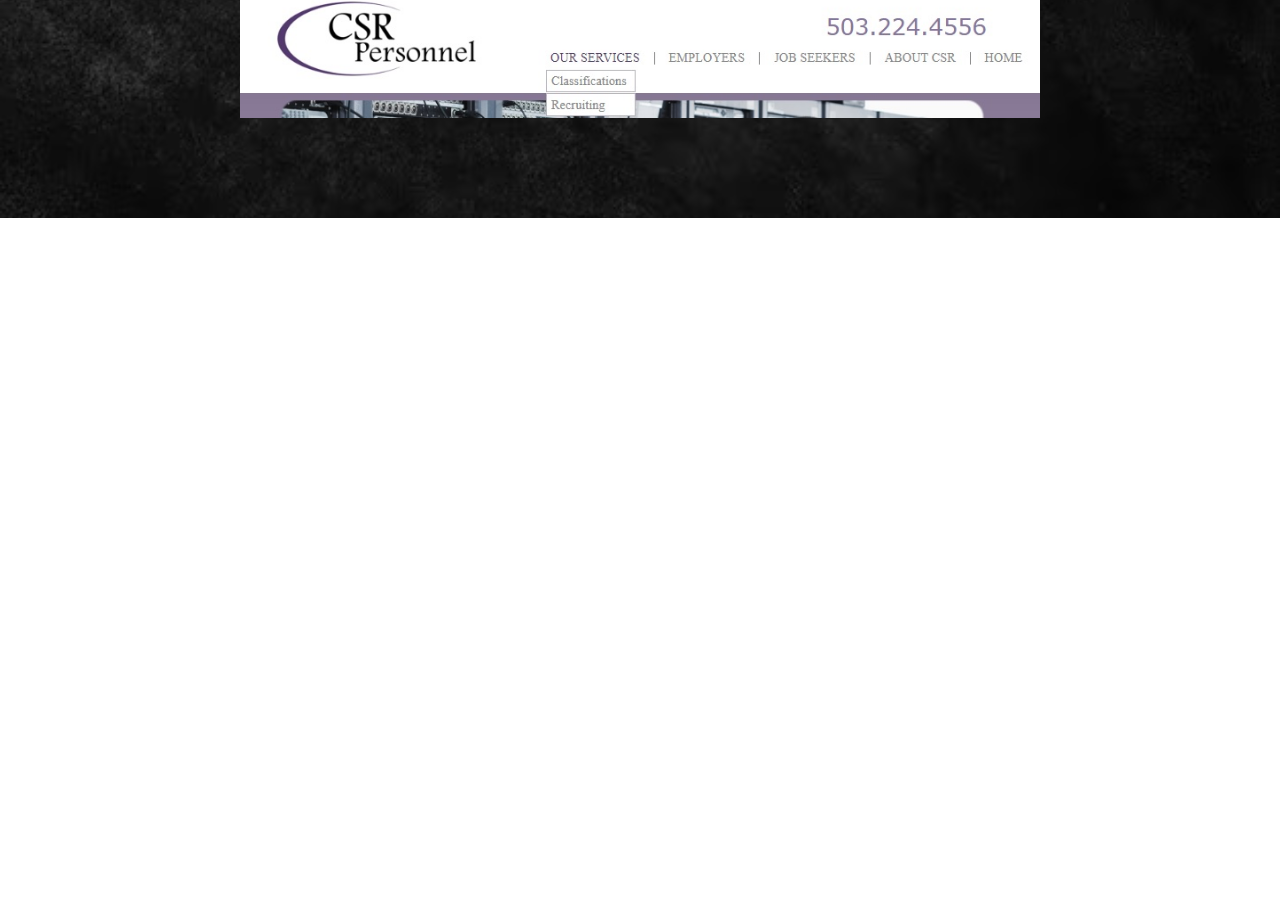
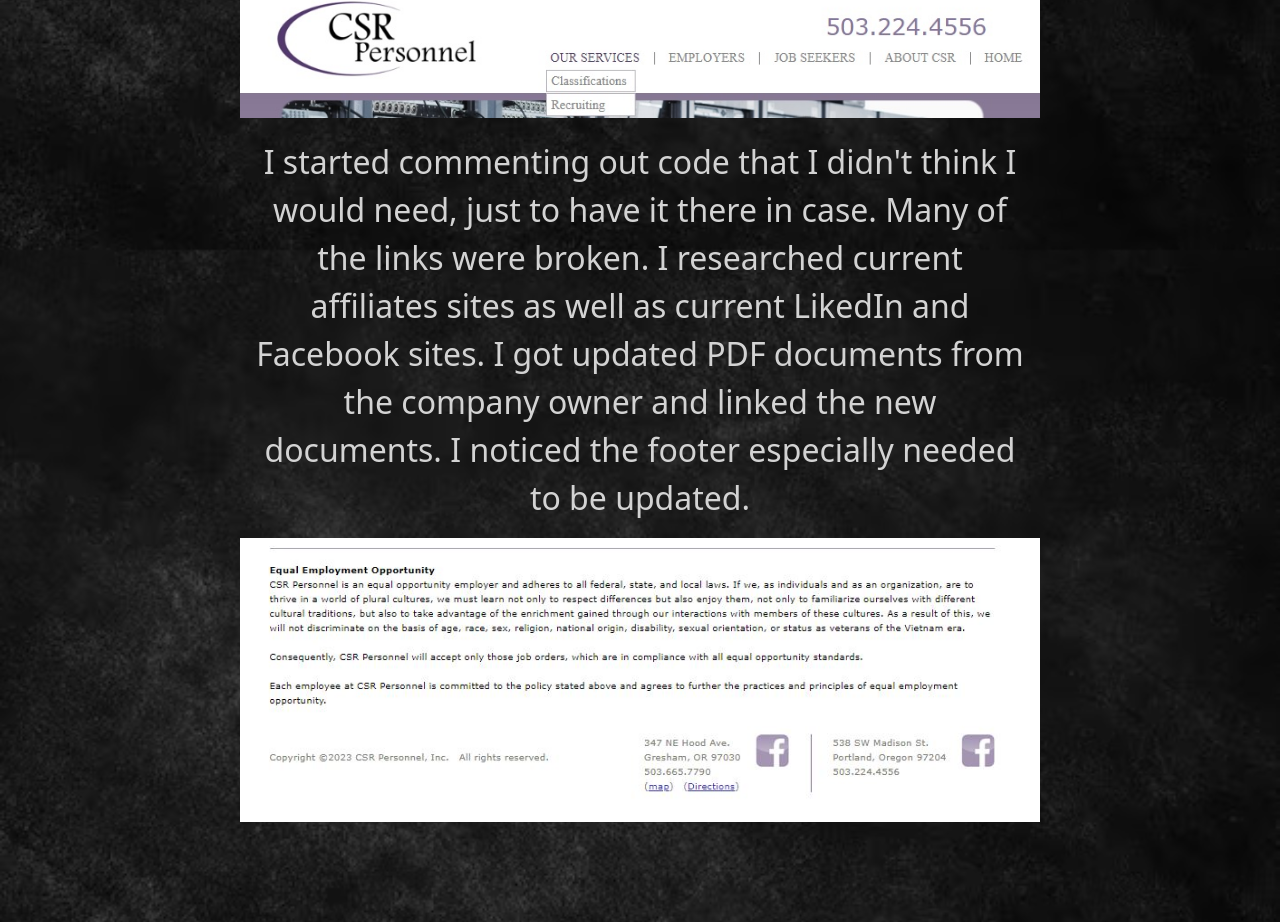
Before and after one commit to fjnelson/Portfolio-ace, a React (Create React App) app: page /csr-update in a window 1280 px wide. Shown: the part 2308-3230 px from the top of the page. Before the commit the page ends 2526 px from the top, so only its background shows below. Built offline with nearby package versions, Linux system fonts and the light colour scheme.

Commit message:
updating projects

```diff
--- a/src/components/pages/CSR-update.js
+++ b/src/components/pages/CSR-update.js
@@ -3,6 +3,7 @@
 import oldHome from "../images/CSR/old-home.JPG";
 import recommendations from "../images/CSR/recommendations.JPG";
 import oldNavbar from "../images/CSR/old-navbar.jpg";
+import oldFooter from "../images/CSR/old-footer.JPG";
 
 export default function CSR() {
   return (
@@ -33,13 +34,27 @@
         <p className="CSR-container-blog">
           Next, I got to work. I received documentation on how to access the
           host, called uhost. I made myself familiar with the code and styling.
-          But, I wasn't familiar with some of the scripting. The codebase was using a
-          local application to set the navbar as well as what looked like HTML4.
+          But, I wasn't familiar with some of the scripting. The codebase was
+          using a local application to set the navbar as well as what looked
+          like HTML4.
         </p>
       </div>
       <div className="old-navbar-container">
         <img src={oldNavbar} alt="old nav bar"></img>
       </div>
+      <div>
+        <p className="CSR-container-blog">
+          I started commenting out code that I didn't think I would need, just
+          to have it there in case. Many of the links were broken. I researched
+          current affiliates sites as well as current LikedIn and Facebook
+          sites. I got updated PDF documents from the company owner and linked
+          the new documents. I noticed the footer especially needed to be
+          updated.
+        </p>
+      </div>
+      <div className="old-navbar-container">
+        <img src={oldFooter} alt="old footer"></img>
+      </div>
     </div>
   );
 }
```
